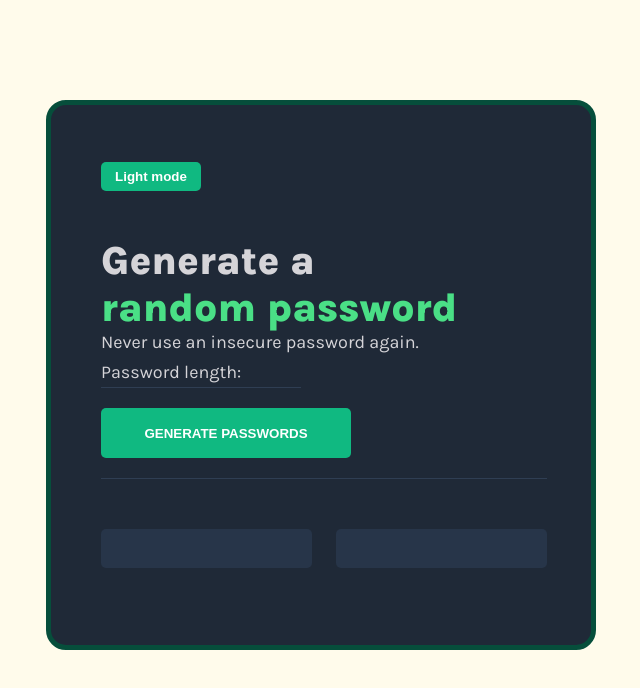
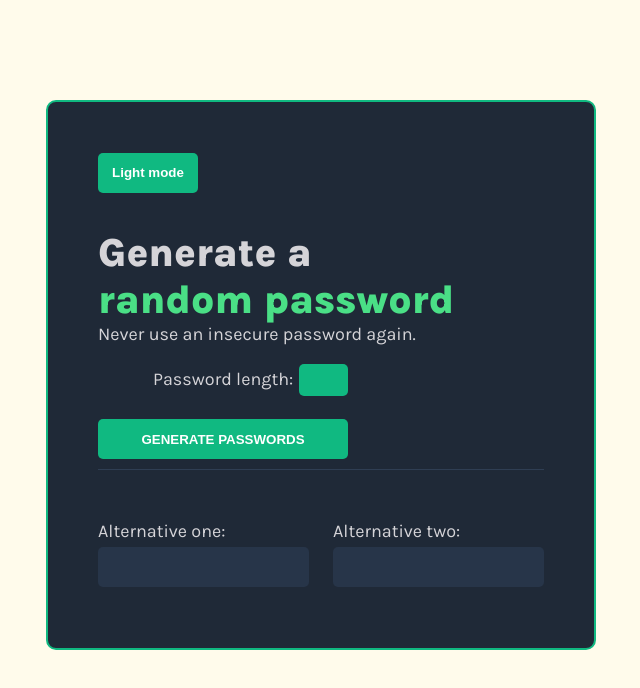
Before and after one commit to AirFish123/PasswordGenerator, a plain HTML site: page index.html in a window 1280 px wide. Both pictures are taken after a click on the button "Dark mode". Shown: the whole page, without its empty margins (319-959 px from the left). Drawn offline with Linux system fonts and the light colour scheme.

Commit message:
Updated GUI

```diff
--- a/index.css
+++ b/index.css
@@ -35,36 +35,38 @@ p {
 }
 
 .number-field {
-    margin-top: 0px;
-    margin-bottom: 20px;
+    margin-top: 15px;
+    margin-bottom: 25px;
     width: 200px;
     height: 29px;
     display: flex;
     justify-content:start;
     align-items: center;
-    border-bottom: 1px solid #D5D4D8;
+    border-radius: 10px;
+    padding: 0px 15px 0px 55px;
 }
 
 .number-field-dark {
-    border-bottom: 1px solid #2F3E53;
+    border-radius: 10px;
 }
 
 .number-input {
-    width: 35px;
-    height: 24px;
-    margin-left: 10px;
-    border: none;
+    width: 45px;
+    height: 30px;
+    margin-left: 6px;
+    border:none;
+    border-radius: 5px;
     text-align: center;
     font-family:'Karla';
     font-size: 20px;
     font-weight:500;
-    background-color: #ECFDF5;
-    color: #6B7280;
+    background-color: #10B981;
+    color: white;
 }
 
 .number-input-dark {
-    background-color:#1F2937;
-    color:#D5D4D8;
+    background-color:#10B981;
+    color:white;;
 }
 
 .password-length-text {
@@ -76,13 +78,26 @@ p {
     color: #D5D4D8;
 }
 
+.alternative-text {
+    color: #6B7280;
+}
 
+.alternative-text-dark {
+    color: #D5D4D8;
+}
 
+.alternative-text-two {
+    color: #6B7280;
+}
+
+.alternative-text-two-dark {
+    color: #D5D4D8;
+}
 
 .body-div {
     background-color: #ECFDF5;
-    border: 5px solid #064E3B;
-    border-radius: 20px;
+    border: 3px solid #1F2937;
+    border-radius: 10px;
     color: black;
     font-family: 'Karla'; font-size: 18px;
     display: flex;
@@ -98,6 +113,7 @@ p {
 .body-div-dark-mode {
     background-color:#1F2937;
     color: #D5D4D8;
+    border: 2px solid #10B981;
 }
 
 button {
@@ -105,8 +121,8 @@ button {
     color: white;
     border: none;
     border-radius: 5px;
-    margin-bottom: 20px;
-    height: 50px;
+    margin-bottom: 10px;
+    min-height: 40px;
     width: 250px;
     font-weight:900;
 }
@@ -133,12 +149,13 @@ button:hover {
     width: 100px;
     height: 29px;
     background-color: #1F2937;
-    color: #D5D4D8;
+    color: white;
     font-weight:900;
 }
 
 .theme-button:hover {
     background-color: #18212e;
+
 }
 
 .theme-button-dark {
--- a/index.html
+++ b/index.html
@@ -30,8 +30,15 @@
                 </div>
 
                 <div id="password-buttons">
-                    <button class="generated-password-btn" id="password-one" onclick="copyPasswordOne()"></button>
-                    <button class="generated-password-btn" id="password-two" onclick="copyPasswordTwo()"></button>
+                    <div>
+                        <p class="alternative-text">Alternative one:</p>
+                        <button class="generated-password-btn" id="password-one" onclick="copyPasswordOne()"></button>
+                    </div>
+                    <div>
+                        <p class="alternative-text-two">Alternative two:</p>
+                        <button class="generated-password-btn" id="password-two" onclick="copyPasswordTwo()"></button>
+                    </div>
+
                 </div>
             </div>
 
--- a/index.js
+++ b/index.js
@@ -55,6 +55,12 @@ function modeDarkLight() {
 
     let numfieldDark = bodyDiv.querySelector(".number-field")
     numfieldDark.classList.toggle("number-field-dark")
+
+    let altText = bodyDiv.querySelector(".alternative-text")
+    altText.classList.toggle("alternative-text-dark")
+
+    let altTextTwo = bodyDiv.querySelector(".alternative-text-two")
+    altTextTwo.classList.toggle("alternative-text-two-dark")
 
     let passwordBorder = bodyDiv.querySelector(".generated-password-block")
     passwordBorder.classList.toggle("generated-password-block-dark")
```
